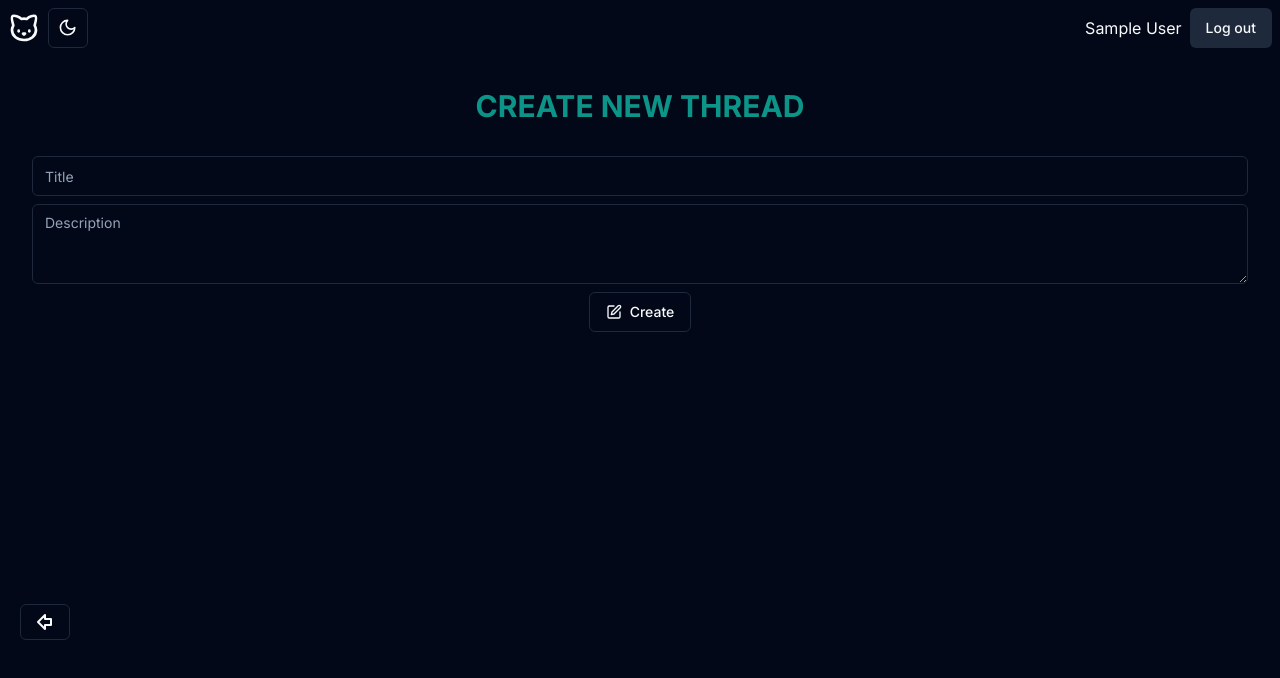
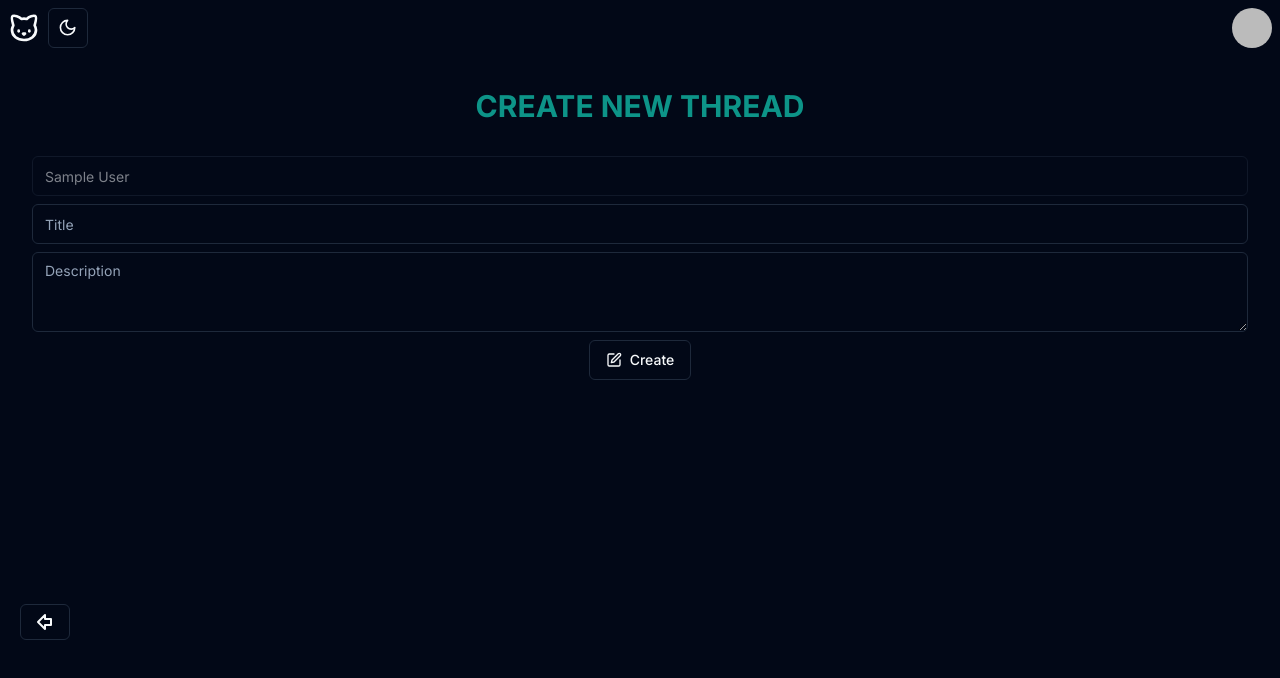
Before and after one commit to kojimakojima/deddit, a Next.js app: page /add in a window 1280 px wide. Shown: the top 678 px of the page. Built offline with nearby package versions, Linux system fonts and the light colour scheme; no server answers; sample sign-in values are in the browser's storage.

Commit message:
updated Navbar

```diff
--- a/app/actions.ts
+++ b/app/actions.ts
@@ -7,15 +7,17 @@ export async function createThread(formData: FormData) {
   "use server";
 
   try {
+    const userName = formData.get("userName") as string;
     const title = formData.get("title") as string;
     const description = formData.get("description") as string;
 
-    if (!title.trim() || !description.trim()) {
+    if (!title.trim() || !description.trim() || !userName.trim()) {
       return "empty";
     }
 
     await prisma.thread.create({
       data: {
+        userName: userName,
         title: title,
         description: description,
       },
@@ -32,15 +34,17 @@ export async function createComment(formData: FormData, id: string) {
   "use server";
 
   try {
+    const userName = formData.get("userName") as string;
     const comment = formData.get("comment") as string;
     const threadId = id as string;
 
-    if (!comment.trim()) {
+    if (!comment.trim() || !userName.trim()) {
       return "empty";
     }
 
     await prisma.comment.create({
       data: {
+        userName: userName,
         comment: comment,
         threadId: threadId,
       },
--- a/app/add/page.tsx
+++ b/app/add/page.tsx
@@ -8,6 +8,7 @@ import { redirect } from "next/navigation";
 
 export default async function AddThread() {
   const session = await getServerSession(authOptions);
+  const userName = session?.user?.name as string;
   if (!session) {
     return redirect("/");
   }
@@ -29,7 +30,7 @@ export default async function AddThread() {
         CREATE NEW THREAD
       </h1>
 
-      <AddForm />
+      <AddForm userName={userName} />
     </div>
   );
 }
--- a/app/components/AddForm.tsx
+++ b/app/components/AddForm.tsx
@@ -8,7 +8,7 @@ import { Button } from "@/components/ui/button";
 import { PenSquare } from "lucide-react";
 import { useRouter } from "next/navigation";
 
-export default function AddForm() {
+export default function AddForm({ userName }: { userName: string }) {
   const router = useRouter();
   return (
     <form
@@ -27,6 +27,14 @@ export default function AddForm() {
         }
       }}
     >
+      <Input
+        className="mb-2"
+        type="text"
+        name="userName"
+        placeholder="Your name"
+        value={userName}
+        disabled={true}
+      />
       <Input className="mb-2" type="text" name="title" placeholder="Title" />
       <Textarea className="mb-2" name="description" placeholder="Description" />
       <Button variant="outline">
--- a/app/components/CommentForm.tsx
+++ b/app/components/CommentForm.tsx
@@ -12,7 +12,13 @@ import {
 } from "../../components/ui/hover-card";
 import { useRef } from "react";
 
-export default function CommentForm({ id }: { id: string }) {
+export default function CommentForm({
+  id,
+  userName,
+}: {
+  id: string;
+  userName: string;
+}) {
   const inputRef = useRef<HTMLInputElement | null>(null);
 
   return (
@@ -34,6 +40,7 @@ export default function CommentForm({ id }: { id: string }) {
       }}
       className="pb-8 flex"
     >
+      <input name="userName" value={userName} hidden />
       <Input
         className="mr-1"
         type="text"
--- a/app/components/Navbar.tsx
+++ b/app/components/Navbar.tsx
@@ -1,9 +1,18 @@
 import { ModeToggle } from "../../components/mode-toggle";
 import Link from "next/link";
-import { Cat } from "lucide-react";
+import { Cat, UserRoundCog } from "lucide-react";
 import { getServerSession } from "next-auth";
 import { authOptions } from "../utils/auth";
 import LogoutButton from "./LogoutButton";
+import { Avatar, AvatarFallback, AvatarImage } from "@/components/ui/avatar";
+import {
+  DropdownMenu,
+  DropdownMenuContent,
+  DropdownMenuItem,
+  DropdownMenuLabel,
+  DropdownMenuSeparator,
+  DropdownMenuTrigger,
+} from "@/components/ui/dropdown-menu";
 
 export default async function Navbar() {
   const session = await getServerSession(authOptions);
@@ -18,8 +27,28 @@ export default async function Navbar() {
 
       {session && (
         <div className="flex items-center gap-2">
-          <p>{session?.user?.name}</p>
-          <LogoutButton />
+          <DropdownMenu>
+            <DropdownMenuTrigger>
+              <Avatar>
+                <AvatarImage src={session?.user?.image ?? ""} />
+                <AvatarFallback>
+                  {session.user?.name?.substring(0, 1).toUpperCase()}
+                </AvatarFallback>
+              </Avatar>
+            </DropdownMenuTrigger>
+            <DropdownMenuContent>
+              <DropdownMenuLabel>{session.user?.name}</DropdownMenuLabel>
+              <DropdownMenuLabel>{session.user?.email}</DropdownMenuLabel>
+              <Link href={"/profile"}>
+                <DropdownMenuItem>
+                  <UserRoundCog className="mr-2" /> Edit Profile
+                </DropdownMenuItem>
+              </Link>
+              <DropdownMenuSeparator />
+
+              <LogoutButton />
+            </DropdownMenuContent>
+          </DropdownMenu>
         </div>
       )}
     </div>
--- /dev/null
+++ b/app/profile/page.tsx
@@ -0,0 +1,36 @@
+import { Button } from "@/components/ui/button";
+import {
+  Card,
+  CardContent,
+  CardFooter,
+  CardHeader,
+  CardTitle,
+} from "@/components/ui/card";
+import { Input } from "@/components/ui/input";
+import { Label } from "@/components/ui/label";
+
+export default function Profile() {
+  return (
+    <div className="flex justify-center">
+      <Card className="w-[350px]">
+        <CardHeader>
+          <CardTitle>Edit your name</CardTitle>
+        </CardHeader>
+        <CardContent>
+          <form>
+            <div className="grid w-full items-center gap-4">
+              <div className="flex flex-col space-y-1.5">
+                <Label htmlFor="name">Name</Label>
+                <Input id="name" placeholder={""} />
+              </div>
+            </div>
+          </form>
+        </CardContent>
+        <CardFooter className="flex justify-between">
+          <Button variant="outline">Cancel</Button>
+          <Button>Submit</Button>
+        </CardFooter>
+      </Card>
+    </div>
+  );
+}
--- /dev/null
+++ b/app/thread/[id]/loading.tsx
@@ -0,0 +1,7 @@
+export default function AddLoading() {
+  return (
+    <div className="absolute inset-0 flex items-center justify-center bg-transparent backdrop-blur-sm ">
+      <div className="loader"></div>
+    </div>
+  );
+}
--- a/app/thread/[id]/page.tsx
+++ b/app/thread/[id]/page.tsx
@@ -16,6 +16,7 @@ import { formatDateTime } from "@/helpers/formatDateTime";
 import { getServerSession } from "next-auth";
 import { redirect } from "next/navigation";
 import { authOptions } from "@/app/utils/auth";
+import { Avatar, AvatarFallback, AvatarImage } from "@/components/ui/avatar";
 
 async function getThread(id: string) {
   const data = await prisma.thread.findUnique({
@@ -39,6 +40,7 @@ async function getComments(id: string) {
 
 export default async function Thread({ params }: { params: { id: string } }) {
   const session = await getServerSession(authOptions);
+  const userName = session?.user?.name as string;
   if (!session) {
     return redirect("/");
   }
@@ -59,6 +61,7 @@ export default async function Thread({ params }: { params: { id: string } }) {
           <div className="mb-4 flex flex-wrap">
             <Pencil size={22} className="mr-2" />
             <p>
+              <span className="font-bold mr-2">@{thread.userName}</span>
               Created on
               <span className="font-bold ml-2">
                 {formatDate(thread.createdAt)}
@@ -99,10 +102,15 @@ export default async function Thread({ params }: { params: { id: string } }) {
               ) : (
                 comments.map((comment) => (
                   <div className="mb-4 flex" key={comment.id}>
-                    <UserRound className="flex-shrink-0" />
+                    <Avatar>
+                      <AvatarImage src={""} />
+                      <AvatarFallback>
+                        {comment.userName.substring(0, 1).toUpperCase()}
+                      </AvatarFallback>
+                    </Avatar>
                     <div className="max-w-full ml-2 pr-10">
                       <div className="flex items-center gap-2">
-                        <p className="text-sm">@Anonymous</p>
+                        <p className="text-sm">@{comment.userName}</p>
                         <p className="text-sm text-slate-600">
                           {formatDateTime(new Date(comment.createdAt))}
                         </p>
@@ -115,7 +123,7 @@ export default async function Thread({ params }: { params: { id: string } }) {
               )}
             </div>
           </div>
-          <CommentForm id={params.id} />
+          <CommentForm id={params.id} userName={userName} />
         </div>
       </div>
     );
--- /dev/null
+++ b/components/ui/avatar.tsx
@@ -0,0 +1,50 @@
+"use client"
+
+import * as React from "react"
+import * as AvatarPrimitive from "@radix-ui/react-avatar"
+
+import { cn } from "@/lib/utils"
+
+const Avatar = React.forwardRef<
+  React.ElementRef<typeof AvatarPrimitive.Root>,
+  React.ComponentPropsWithoutRef<typeof AvatarPrimitive.Root>
+>(({ className, ...props }, ref) => (
+  <AvatarPrimitive.Root
+    ref={ref}
+    className={cn(
+      "relative flex h-10 w-10 shrink-0 overflow-hidden rounded-full",
+      className
+    )}
+    {...props}
+  />
+))
+Avatar.displayName = AvatarPrimitive.Root.displayName
+
+const AvatarImage = React.forwardRef<
+  React.ElementRef<typeof AvatarPrimitive.Image>,
+  React.ComponentPropsWithoutRef<typeof AvatarPrimitive.Image>
+>(({ className, ...props }, ref) => (
+  <AvatarPrimitive.Image
+    ref={ref}
+    className={cn("aspect-square h-full w-full", className)}
+    {...props}
+  />
+))
+AvatarImage.displayName = AvatarPrimitive.Image.displayName
+
+const AvatarFallback = React.forwardRef<
+  React.ElementRef<typeof AvatarPrimitive.Fallback>,
+  React.ComponentPropsWithoutRef<typeof AvatarPrimitive.Fallback>
+>(({ className, ...props }, ref) => (
+  <AvatarPrimitive.Fallback
+    ref={ref}
+    className={cn(
+      "flex h-full w-full items-center justify-center rounded-full bg-muted",
+      className
+    )}
+    {...props}
+  />
+))
+AvatarFallback.displayName = AvatarPrimitive.Fallback.displayName
+
+export { Avatar, AvatarImage, AvatarFallback }
--- a/package.json
+++ b/package.json
@@ -11,7 +11,8 @@
   },
   "dependencies": {
     "@auth/prisma-adapter": "^1.0.9",
-    "@prisma/client": "^5.6.0",
+    "@prisma/client": "^5.7.0",
+    "@radix-ui/react-avatar": "^1.0.4",
     "@radix-ui/react-dialog": "^1.0.5",
     "@radix-ui/react-dropdown-menu": "^2.0.6",
     "@radix-ui/react-hover-card": "^1.0.7",
@@ -39,7 +40,7 @@
     "eslint": "^8",
     "eslint-config-next": "14.0.3",
     "postcss": "^8",
-    "prisma": "^5.6.0",
+    "prisma": "^5.7.0",
     "tailwindcss": "^3.3.0",
     "typescript": "^5"
   }
```
Also changed, not shown: 2 other files (tests, documents, lock files or other folders).
